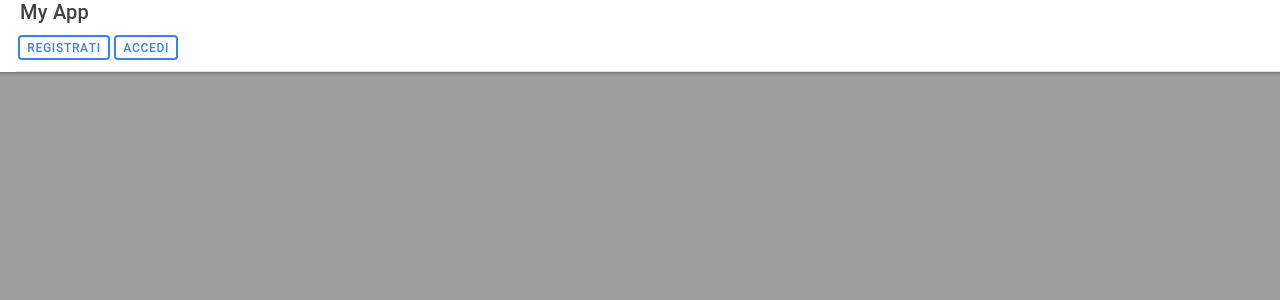
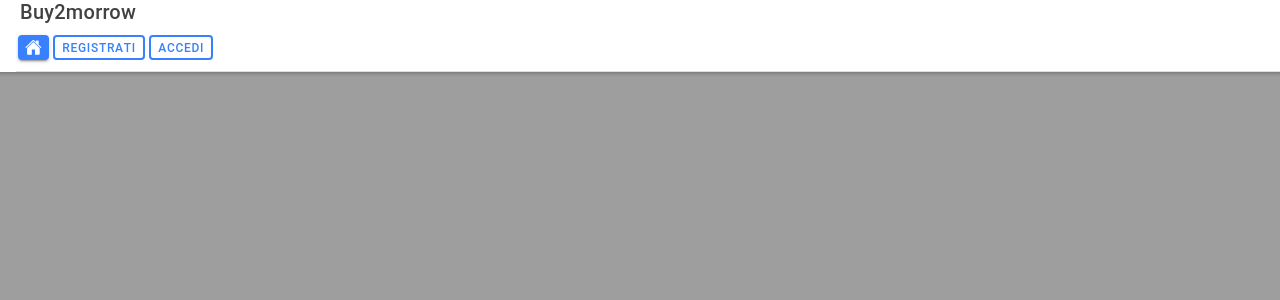
Before and after one commit to dariamaggi/BuyTomorrow, a React (Create React App) app: page /home in a window 1280 px wide. Shown: the top 300 px of the page. Built offline with nearby package versions, Linux system fonts and the light colour scheme.

Commit message:
Change title

```diff
--- a/src/components/ToolBar.tsx
+++ b/src/components/ToolBar.tsx
@@ -1,13 +1,18 @@
 import React from 'react';
-import {IonButton, IonItem, IonTitle, IonToolbar} from '@ionic/react';
+import {IonButton, IonItem, IonTitle, IonToolbar, IonIcon} from '@ionic/react';
+
 
 interface ContainerProps { }
 
 const ToolBar: React.FC<ContainerProps> = () => {
     return (
+
         <IonToolbar>
-            <IonTitle>My App</IonTitle>
+            <IonTitle>Buy2morrow</IonTitle>
             <IonItem>
+                <IonButton>
+                    <IonIcon name="home"></IonIcon>
+                </IonButton>
                 <IonButton fill="outline" type="submit" routerLink="/register">Registrati</IonButton>
                 <IonButton fill="outline" type="submit" routerLink="/login">Accedi</IonButton>
             </IonItem>
--- a/src/pages/Purchase.tsx
+++ b/src/pages/Purchase.tsx
@@ -1,5 +1,3 @@
-
-
 import React from 'react';
 import { IonSearchbar, IonToolbar,IonPage,IonTitle, IonButton,IonCard, IonCardContent,IonCardHeader, IonCardTitle, IonCardSubtitle, IonHeader,IonLabel,IonItem,IonInput, IonContent } from '@ionic/react';
 import ToolBar from '../components/ToolBar';
```
